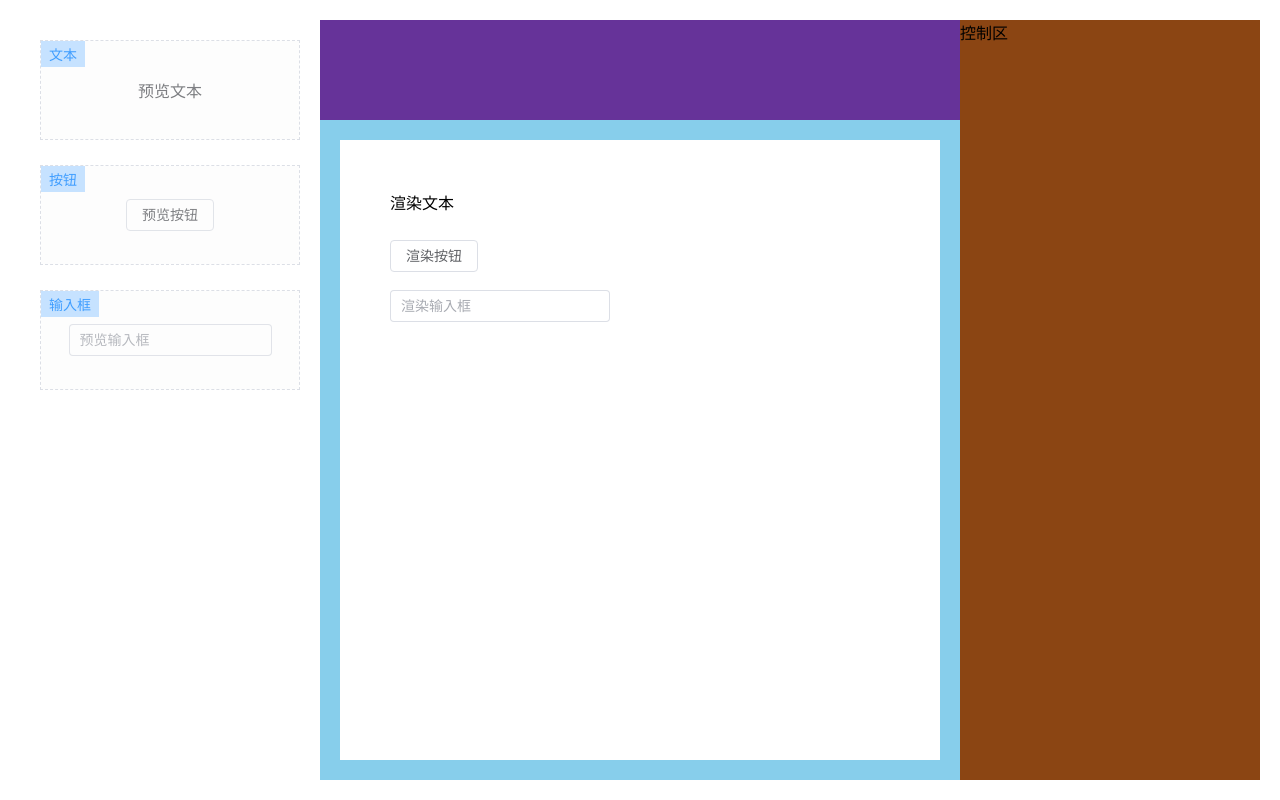
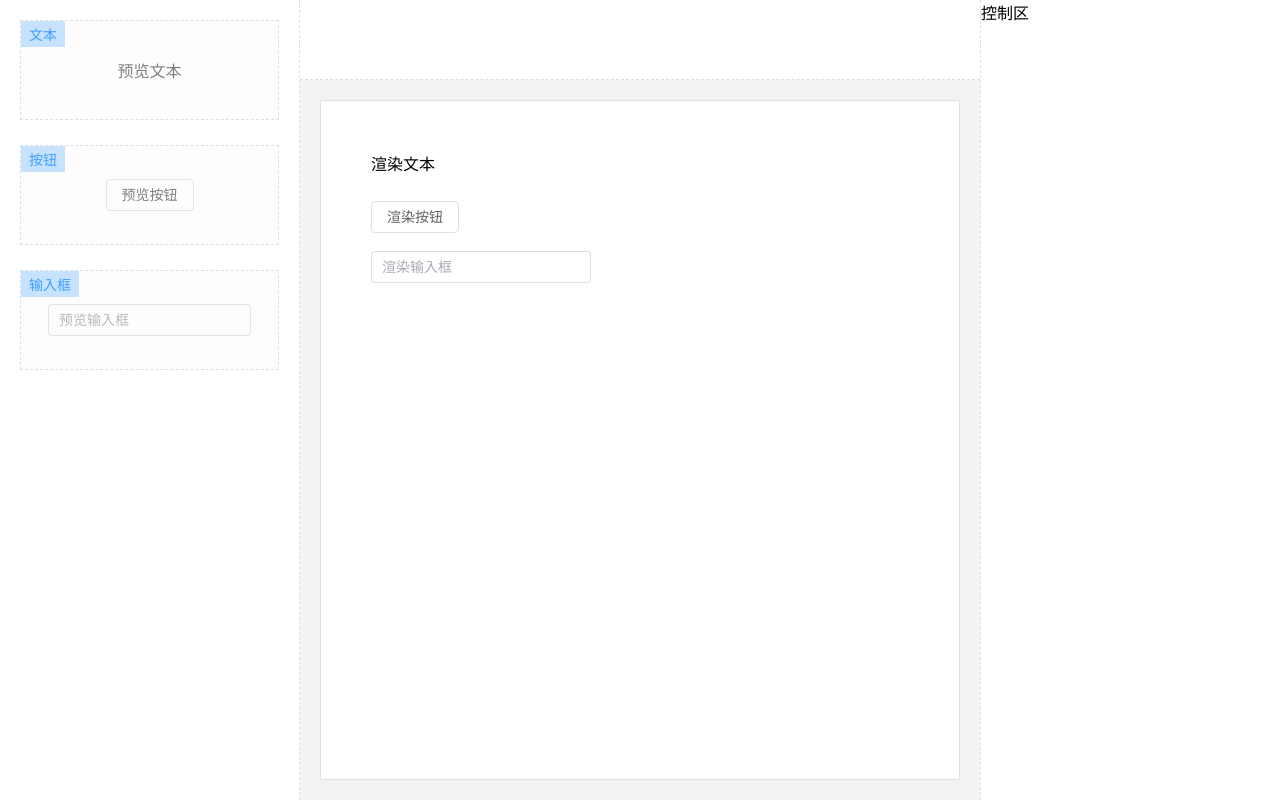
Before and after one commit to jieci0825/drag-editor, a Vue app: page / in a window 1280 px wide. Built offline with nearby package versions, Linux system fonts and the light colour scheme.

Commit message:
refactor: 抽离拖拽监听器

```diff
--- a/src/App.vue
+++ b/src/App.vue
@@ -17,7 +17,6 @@ provide('editorConfig', editorConfig)
 
 <style scoped lang="less">
 .container {
-	padding: 20px;
 	position: fixed;
 	inset: 0;
 	overflow: hidden;
--- a/src/package/editor-block.vue
+++ b/src/package/editor-block.vue
@@ -56,6 +56,7 @@ const handleEagePos = () => {
 onMounted(() => {
 	if (props.block.alignCenter) {
 		handleEagePos()
+		props.block.alignCenter = false
 	}
 })
 </script>
--- a/src/package/editor.less
+++ b/src/package/editor.less
@@ -11,6 +11,7 @@
 		height: 100%;
 		z-index: 2;
 		padding: 10px;
+		border-right: 1px dashed var(--el-border-color);
 		.editor-material-item-wrap {
 			margin-top: 5px;
 			padding: 10px;
@@ -69,27 +70,28 @@
 		z-index: 1;
 		.editor-menu {
 			width: 100%;
-			height: 100px;
-			background-color: rebeccapurple;
+			height: 80px;
+			background-color: var(--el-bg-color);
+			border-bottom: 1px dashed var(--el-border-color);
 		}
 		.editor-content {
 			width: 100%;
 			flex: 1;
-			background-color: skyblue;
+			background-color: var(--el-bg-color-page);
 			padding: 20px;
 			overflow: hidden;
 			.editor-canvas-wrap {
 				width: 100%;
 				height: 100%;
 				overflow: scroll;
+				border: 1px solid var(--el-border-color);
 				position: relative;
 				.editor-canvas {
 					margin: 0 auto;
-					background-color: #fff;
+					background-color: var(--el-bg-color);
 					position: relative;
 					.editor-block {
 						position: absolute;
-						// border: 1px dashed #a4b0be;
 					}
 				}
 			}
@@ -101,7 +103,8 @@
 		top: 0;
 		width: 300px;
 		height: 100%;
-		background-color: saddlebrown;
+		background-color: var(--el-bg-color);
 		z-index: 2;
+		border-left: 1px dashed var(--el-border-color);
 	}
 }
--- a/src/package/editor.vue
+++ b/src/package/editor.vue
@@ -1,6 +1,7 @@
 <script setup>
 import { ref, inject, computed, onMounted } from 'vue'
 import EditorBlock from './editor-block.vue'
+import { useDragger } from './useDragger'
 
 const modelValue = defineModel({ type: Object, default: () => ({}) })
 const containerStyle = computed(() => {
@@ -10,81 +11,16 @@ const containerStyle = computed(() => {
 	}
 })
 
+const containerRef = ref(null)
+
 const editorConfigInject = inject('editorConfig')
 
-const curEvt = ref(null)
-const containerRef = ref(null)
-const curComponent = ref(null)
-
-const handleDragEnter = e => {
-	e.dataTransfer.dropEffect = 'move' // 设置拖拽效果
-}
-const handleDragOver = e => {
-	e.preventDefault() // 阻止默认行为，防止无法触发 drop
-}
-const handleDragLeave = e => {
-	e.dataTransfer.dropEffect = 'none' // 设置拖拽效果
-}
-const handleDrop = e => {
-	// 添加一个渲染组件
-	const blocks = modelValue.value.blocks
-	const block = {
-		type: curComponent.value.type,
-		x: e.offsetX,
-		y: e.offsetY,
-		width: curComponent.value.width,
-		height: curComponent.value.height,
-		zIndex: 1,
-		alignCenter: true
-	}
-	blocks.push(block)
-	const data = { ...modelValue.value, blocks }
-
-	modelValue.value = data
-}
-
-const handleDragEnd = e => {
-	reset()
-	containerRef.value.removeEventListener('dragenter', handleDragEnter)
-	containerRef.value.removeEventListener('dragover', handleDragOver)
-	containerRef.value.removeEventListener('dragleave', handleDragLeave)
-	containerRef.value.removeEventListener('drop', handleDrop)
-}
-
-const handleDragStart = (e, comp) => {
-	curEvt.value = e
-	curComponent.value = comp
-	setTargetStyle()
-	// 添加移动的标识
-	containerRef.value.addEventListener('dragenter', handleDragEnter)
-	// 经过时阻止默认行为
-	containerRef.value.addEventListener('dragover', handleDragOver)
-	// 离开时增加一个禁用标识
-	containerRef.value.addEventListener('dragleave', handleDragLeave)
-	// drop 松开，根据拖拽的组件生成一个组件
-	containerRef.value.addEventListener('drop', handleDrop)
-}
-
-function reset() {
-	curEvt.value && resetTargetStyle()
-	curEvt.value = null
-	curComponent.value = null
-}
-
-function setTargetStyle() {
-	curEvt.value.target.classList.add('dragging')
-}
-
-function resetTargetStyle() {
-	curEvt.value.target.classList.remove('dragging')
-}
+const { handleDragStart, handleDragEnd } = useDragger(modelValue, containerRef)
 
 const canvasSize = ref({
 	width: modelValue.value.container.width,
 	height: modelValue.value.container.height
 })
-
-onMounted(() => {})
 </script>
 
 <template>
--- /dev/null
+++ b/src/package/useDragger.js
@@ -0,0 +1,74 @@
+import { ref } from 'vue'
+
+export function useDragger(modelValue, containerRef) {
+	const curEvt = ref(null)
+	const curComponent = ref(null)
+
+	const handleDragEnter = e => {
+		e.dataTransfer.dropEffect = 'move' // 设置拖拽效果
+	}
+	const handleDragOver = e => {
+		e.preventDefault() // 阻止默认行为，防止无法触发 drop
+	}
+	const handleDragLeave = e => {
+		e.dataTransfer.dropEffect = 'none' // 设置拖拽效果
+	}
+	const handleDrop = e => {
+		// 添加一个渲染组件
+		const blocks = modelValue.value.blocks
+		const block = {
+			type: curComponent.value.type,
+			x: e.offsetX,
+			y: e.offsetY,
+			width: curComponent.value.width,
+			height: curComponent.value.height,
+			zIndex: 1,
+			alignCenter: true
+		}
+		blocks.push(block)
+		const data = { ...modelValue.value, blocks }
+
+		modelValue.value = data
+	}
+
+	const handleDragEnd = e => {
+		reset()
+		containerRef.value.removeEventListener('dragenter', handleDragEnter)
+		containerRef.value.removeEventListener('dragover', handleDragOver)
+		containerRef.value.removeEventListener('dragleave', handleDragLeave)
+		containerRef.value.removeEventListener('drop', handleDrop)
+	}
+
+	const handleDragStart = (e, comp) => {
+		curEvt.value = e
+		curComponent.value = comp
+		setTargetStyle()
+		// 添加移动的标识
+		containerRef.value.addEventListener('dragenter', handleDragEnter)
+		// 经过时阻止默认行为
+		containerRef.value.addEventListener('dragover', handleDragOver)
+		// 离开时增加一个禁用标识
+		containerRef.value.addEventListener('dragleave', handleDragLeave)
+		// drop 松开，根据拖拽的组件生成一个组件
+		containerRef.value.addEventListener('drop', handleDrop)
+	}
+
+	function reset() {
+		curEvt.value && resetTargetStyle()
+		curEvt.value = null
+		curComponent.value = null
+	}
+
+	function setTargetStyle() {
+		curEvt.value.target.classList.add('dragging')
+	}
+
+	function resetTargetStyle() {
+		curEvt.value.target.classList.remove('dragging')
+	}
+
+	return {
+		handleDragStart,
+		handleDragEnd
+	}
+}
```
